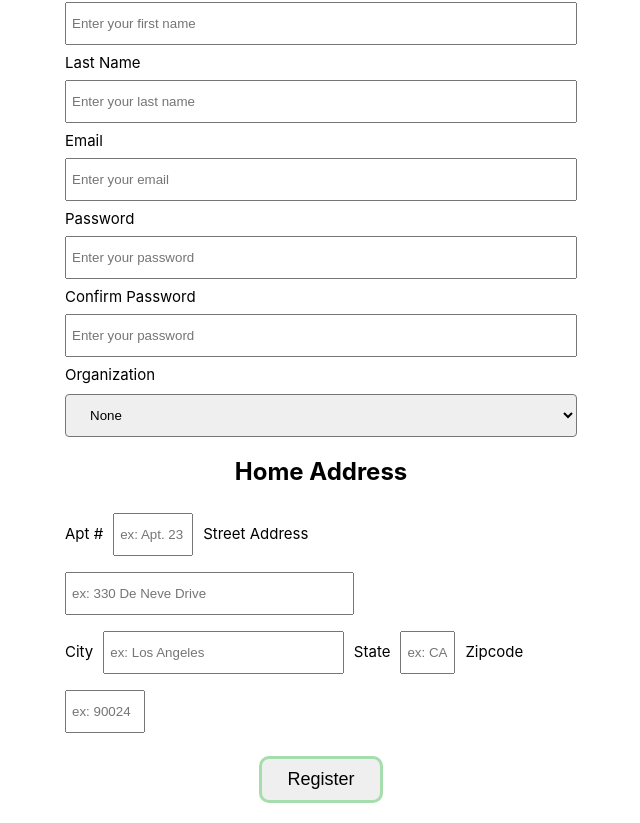
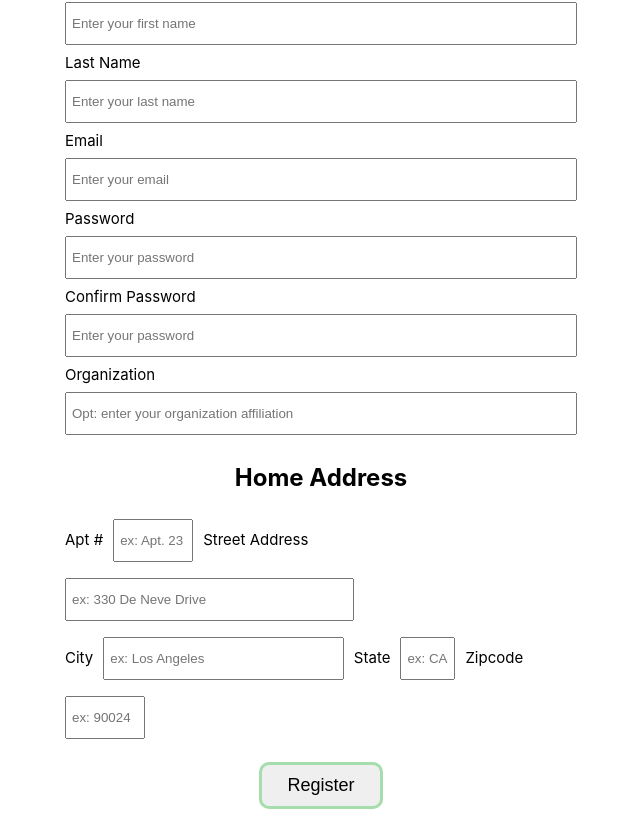
Before and after one commit to yuChenLung/LAHacksWEYM, a React (Create React App) app in the folder weym/: page /onboarding in a window 1280 px wide. Shown: the part 214-1037 px from the top of the page, without its empty margins (319-959 px from the left). Built offline with nearby package versions, Linux system fonts and the light colour scheme; what react-geocode would draw is missing.

Commit message:
close button

```diff
--- a/weym/src/components/NavBar.js
+++ b/weym/src/components/NavBar.js
@@ -127,7 +127,7 @@ function NavBar() {
             // JSX code to render component goes here
             <div className="nav-bar">
                 <div className="nav-bar-left">
-                    <Link to="/onboarding"><FontAwesomeIcon className="fa-light" style={{ color: 'white' }} icon={faCat} /></Link>
+                    <Link to="/"><FontAwesomeIcon className="fa-light" style={{ color: 'white' }} icon={faCat} /></Link>
                 </div>
                 <div className="nav-bar-right">
                     {/* on click func */}
--- a/weym/src/components/components.css
+++ b/weym/src/components/components.css
@@ -161,7 +161,7 @@
   .submitButton {
     border: 3px solid rgba(111, 209, 123, 0.575);
     margin-top: 15px;
-    margin-bottom: 20px;
+    margin-bottom: 10px;
     padding: 10px 25px;
     border-radius: 10px;
     text-align: center;
@@ -428,3 +428,12 @@
 .landingText {
   font-size: 18px;
 }
+
+.closeButton {
+  position: absolute;
+  padding: 7px 10px;
+  border: none;
+  border-radius: 25px;
+  right:0;
+  margin-right: 20px;
+}
--- a/weym/src/components/signIn.js
+++ b/weym/src/components/signIn.js
@@ -3,6 +3,8 @@ import './components.css';
 import { useDatabase } from "../context/state";
 import { useState } from 'react';
 import { useNavigate } from 'react-router-dom';
+import { FontAwesomeIcon } from '@fortawesome/react-fontawesome';
+import { faX } from '@fortawesome/free-solid-svg-icons';
 
 function SignIn() {
     const context = useDatabase();
@@ -60,8 +62,20 @@ function SignIn() {
         }
     }
 
+    const handleRegisterClick = (e) => {
+        e.preventDefault();
+        context.signIn.setShowSignIn(false);
+        navigate('/onboarding');
+    }
+
+    const handleCloseClick = (e) => {
+        e.preventDefault();
+        context.signIn.setShowSignIn(false);
+    }
+
     return (
         <div className={`${context.signIn.showSignIn ? "show" : "hide"} signInBox`}>
+            <button className="closeButton" onClick={handleCloseClick}><FontAwesomeIcon icon={faX} /></button>
             <h1 style={{ textAlign: 'center' }}>Sign In</h1>
             <form className="signIn" onSubmit={handleSubmit}>
                 <label>Email:</label>
@@ -79,6 +93,7 @@ function SignIn() {
                     placeholder="Enter your password"
                 />
                 <button className="submitButton" type="submit">Sign in</button>
+                <button className="submitButton" onClick={handleRegisterClick}>or Register Here</button>
             </form>
         </div>
     )
--- a/weym/src/pages/onboarding.js
+++ b/weym/src/pages/onboarding.js
@@ -121,13 +121,15 @@ function Onboarding() {
                     required={true}
                 />
                 <p id="passwordError" className="passwordValidate">error: passwords must match</p>
-                {/* ideally, this should be a dropdown w existing organizations */}
+
                 <label>Organization</label>
-                <select name="organization" defaultValue="none">
-                    <option value="none">None</option>
-                    <option value="Google Inc.">Google Inc.</option>
-                    <option value="lime">School</option>
-                </select>
+                <input
+                    className="horiz-field"
+                    type="text"
+                    placeholder="Opt: enter your organization affiliation"
+                    name="organization"
+                    required={false}
+                />
             </div>
             {/* maybe have a separator */}
             <div>
```
